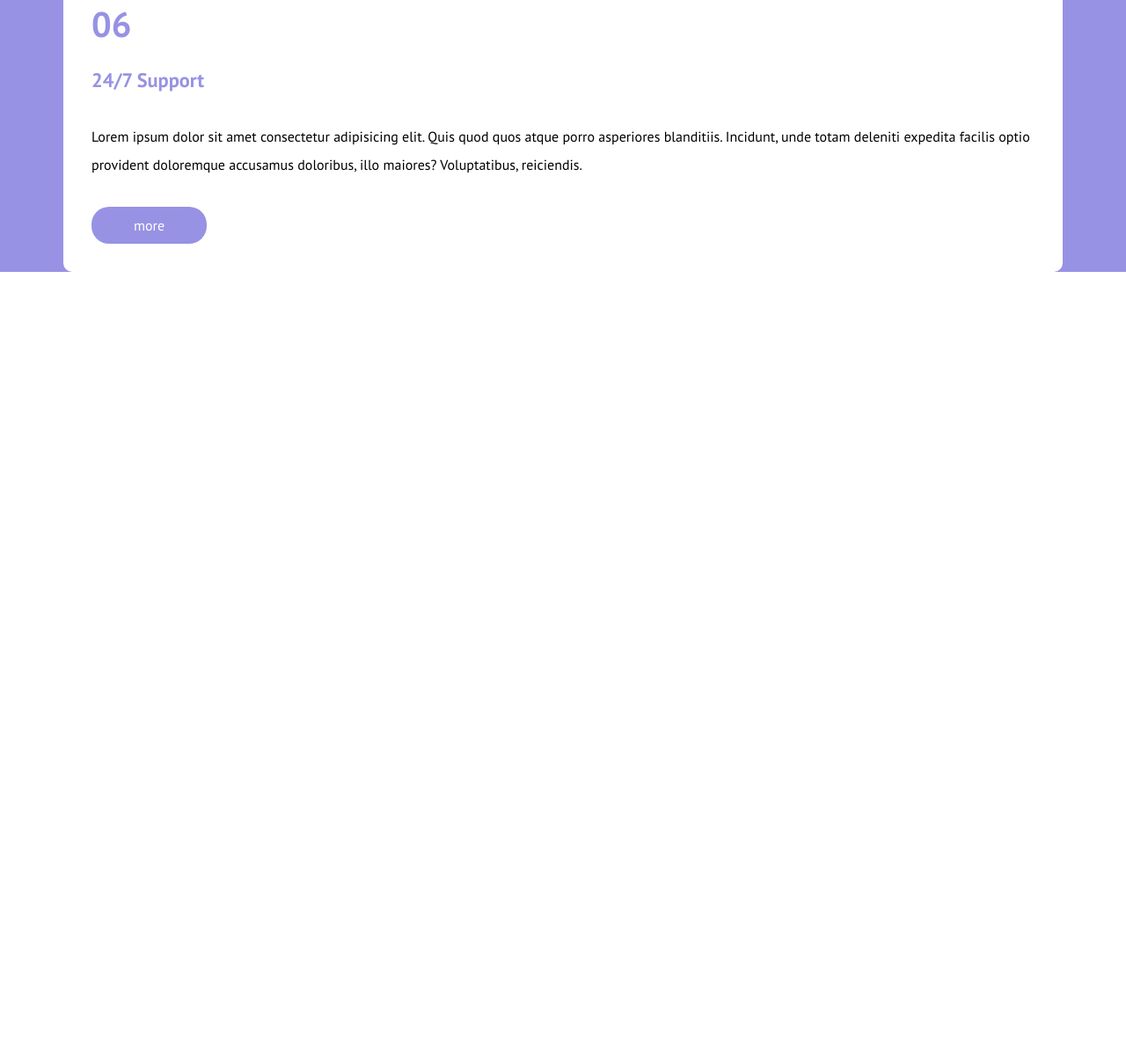
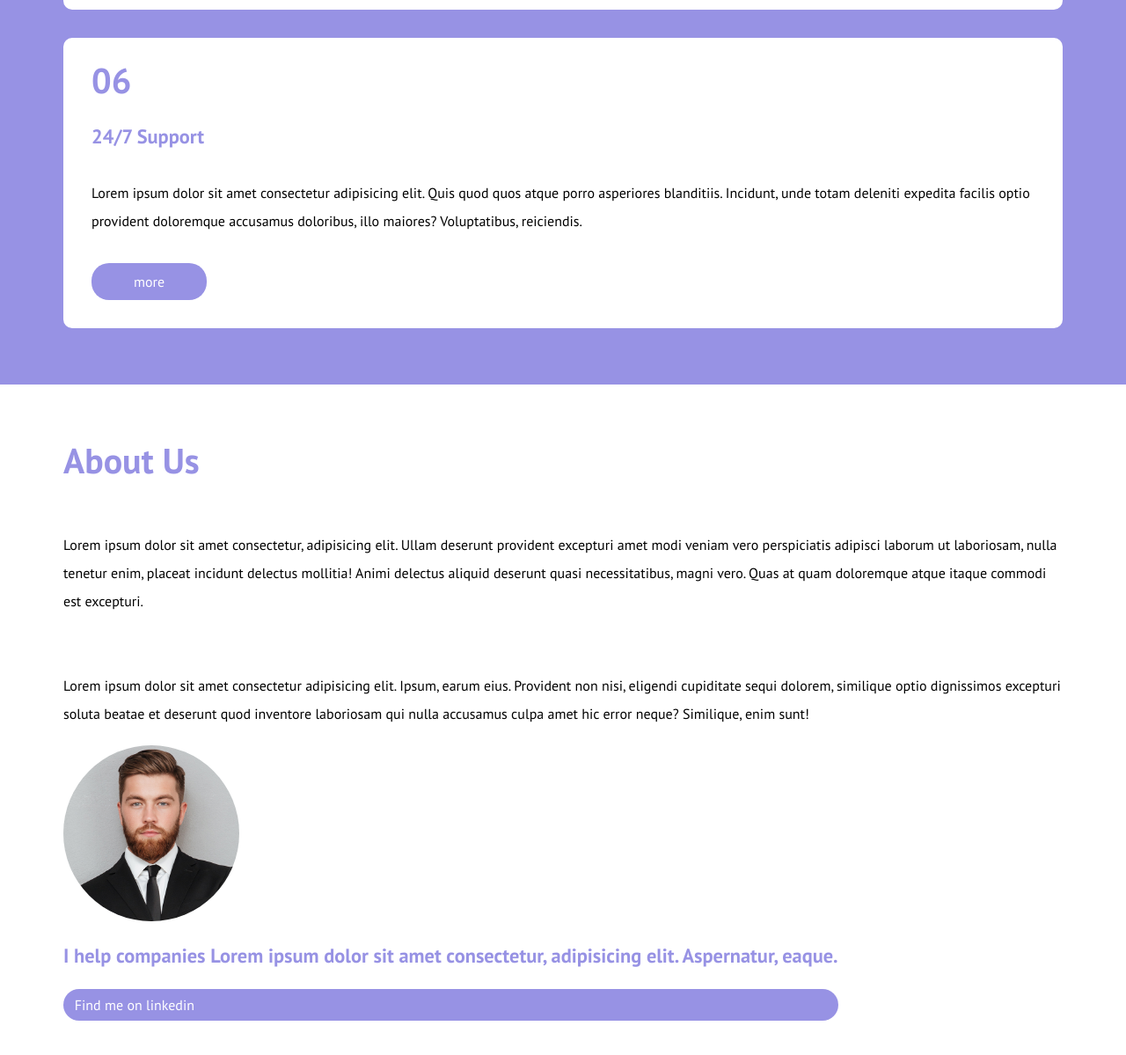
Before and after one commit to Spectrum5/htmlcss-responsive-layout, a plain HTML site: page index.html in a window 1280 px wide. Shown: the part 7140-8339 px from the top of the page at 88% size. Before the commit the page ends 7449 px from the top, so only its background shows below. Drawn offline with Linux system fonts and the light colour scheme.

Commit message:
Aggiunta section "about us"

```diff
--- a/css/style.css
+++ b/css/style.css
@@ -282,6 +282,36 @@ section:nth-child(even) {
     font-size: 1.4rem;
 }
 
+.benefits {
+    padding: 4rem 0 4rem;
+}
+
+/* FINE BENEFITS */
+
+/* INIZIO ABOUT US */
+.about-us {
+    padding: 70px 0 70px;
+}
+
+.about-us>* {
+    flex-basis: 100%;
+    align-items: flex-start;
+}
+
+.about-us {
+    gap: 3.5rem;
+}
+
+.about-us .about-head {
+    gap: 4rem;
+    line-height: 2rem;
+}
+
+.about-us .about-body {
+    gap: 1.5rem;
+    margin-top: 20px;
+}
+/* FINE ABOUT US */
 
 /***************************************************
     FOOTER
--- a/index.html
+++ b/index.html
@@ -217,7 +217,7 @@
 
                     <div class="row flex column">
 
-                        <div class="col testimonials-card flex">
+                        <div class="testimonials-card flex">
 
                             <img src="img/testimonial1.jpg" alt="Testimonial 1" class="img-circle">
 
@@ -232,7 +232,7 @@
 
                         </div>
 
-                        <div class="col testimonials-card flex">
+                        <div class="testimonials-card flex">
 
                             <img src="img/testimonial2.jpg" alt="Testimonial 1" class="img-circle">
 
@@ -247,7 +247,7 @@
 
                         </div>
 
-                        <div class="col testimonials-card flex">
+                        <div class="testimonials-card flex">
 
                             <img src="img/testimonial3.jpg" alt="Testimonial 1" class="img-circle">
 
@@ -288,7 +288,7 @@
 
                         </div>
 
-                        <div class="col card flex column">
+                        <div class="card flex column">
 
                             <h4 class="card-title">02</h4>
                             <h5 class="card-sub-title">Creative Team</h5>
@@ -301,7 +301,7 @@
 
                         </div>
 
-                        <div class="col card flex column">
+                        <div class="card flex column">
 
                             <h4 class="card-title">03</h4>
                             <h5 class="card-sub-title">Amazing Results</h5>
@@ -314,7 +314,7 @@
 
                         </div>
 
-                        <div class="col card flex column">
+                        <div class="card flex column">
 
                             <h4 class="card-title">04</h4>
                             <h5 class="card-sub-title">Best Pricing</h5>
@@ -327,7 +327,7 @@
 
                         </div>
 
-                        <div class="col card flex column">
+                        <div class="card flex column">
 
                             <h4 class="card-title">05</h4>
                             <h5 class="card-sub-title">Innovations</h5>
@@ -340,7 +340,7 @@
 
                         </div>
 
-                        <div class="col card flex column">
+                        <div class="card flex column">
 
                             <h4 class="card-title">06</h4>
                             <h5 class="card-sub-title">24/7 Support</h5>
@@ -349,6 +349,46 @@
                             </p>
                             <a href="#" class="button button-purple button-large">
                                 more
+                            </a>
+
+                        </div>
+
+                    </div>
+
+                </div>
+
+            </section>
+
+            <section class="about-us">
+
+                <div class="container">
+
+                    <div class="flex">
+
+                        <div class="flex column about-head">
+
+                            <h3 class="card-title"> About Us</h3>
+
+                            <p>Lorem ipsum dolor sit amet consectetur, adipisicing elit. Ullam deserunt provident excepturi amet modi veniam vero perspiciatis adipisci laborum ut laboriosam, nulla tenetur enim, placeat incidunt delectus mollitia! Animi delectus aliquid deserunt quasi necessitatibus, magni vero. Quas at quam doloremque atque itaque commodi est excepturi.</p>
+
+                            <p>Lorem ipsum dolor sit amet consectetur adipisicing elit. Ipsum, earum eius. Provident non nisi, eligendi cupiditate sequi dolorem, similique optio dignissimos excepturi soluta beatae et deserunt quod inventore laboriosam qui nulla accusamus culpa amet hic error neque? Similique, enim sunt!</p>
+
+                        </div>
+
+                        <div class="flex column about-body">
+
+                            <div class="about__img">
+                                <img src="img/about.jpg" alt="About image" class="img-circle">
+                                <!-- TODO: inserire apice in absolute su img -->
+                            </div>
+
+                            <h4 class="card-sub-title">
+                                I help companies Lorem ipsum dolor sit amet consectetur, adipisicing elit.
+                                Aspernatur, eaque.
+                            </h4>
+
+                            <a href="#" class="button button-purple">
+                                Find me on linkedin
                             </a>
 
                         </div>
```
